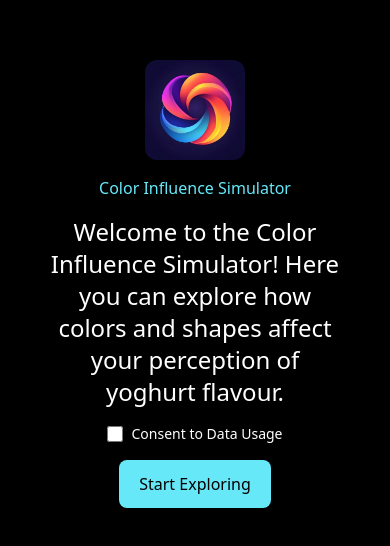
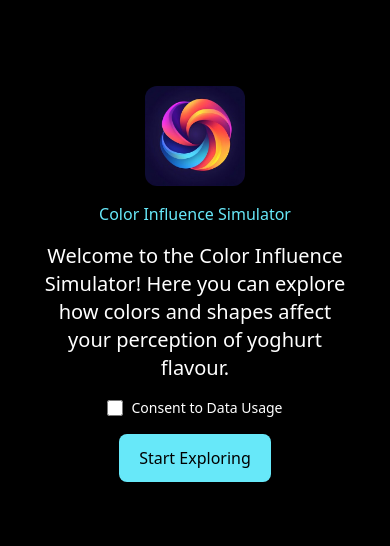
Before and after one commit to benjaminuwah/color-influence-simulator, a React (Create React App) app: page / in a window 390 px wide. Shown: the part 138-684 px from the top of the page. Built offline with nearby package versions, Linux system fonts and the light colour scheme.

Commit message:
Update Home.jsx

```diff
--- a/src/pages/Home.jsx
+++ b/src/pages/Home.jsx
@@ -20,7 +20,7 @@ const Home = () => {
               <div className="flex flex-col items-center space-y-4 p-6 rounded-md shadow-lg">
                 <img src={swirlingLogo} width={100} alt="" className="rounded-xl" />
                 <p className="text-md text-cyan-300 mb-4">Color Influence Simulator</p>
-                <h1 className="text-center text-2xl lg:text-4xl">
+                <h1 className="text-center text-xl lg:text-4xl">
                   Welcome to the Color Influence Simulator! Here you can explore
                   how colors and shapes affect your perception of yoghurt
                   flavour.
```
